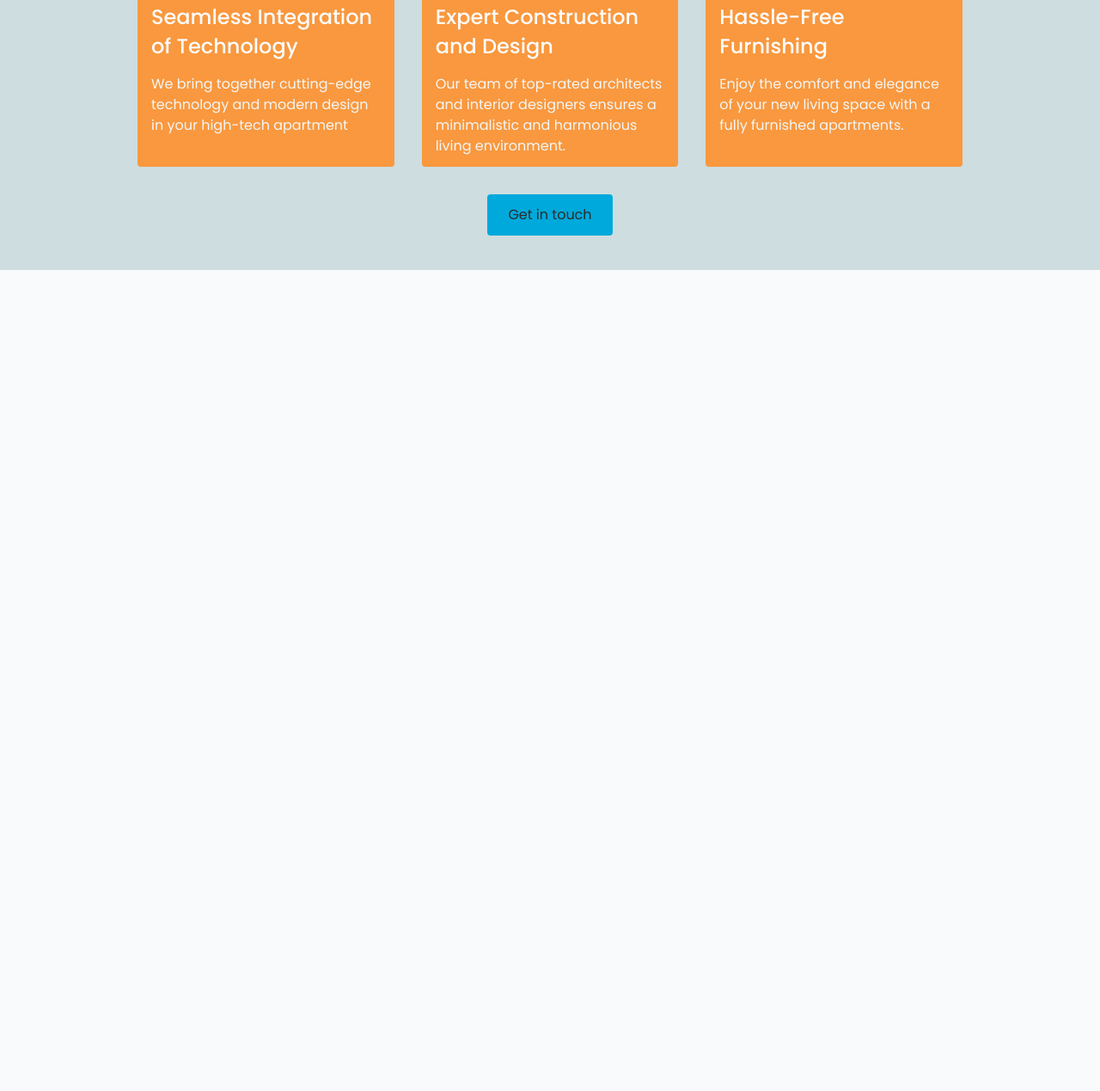
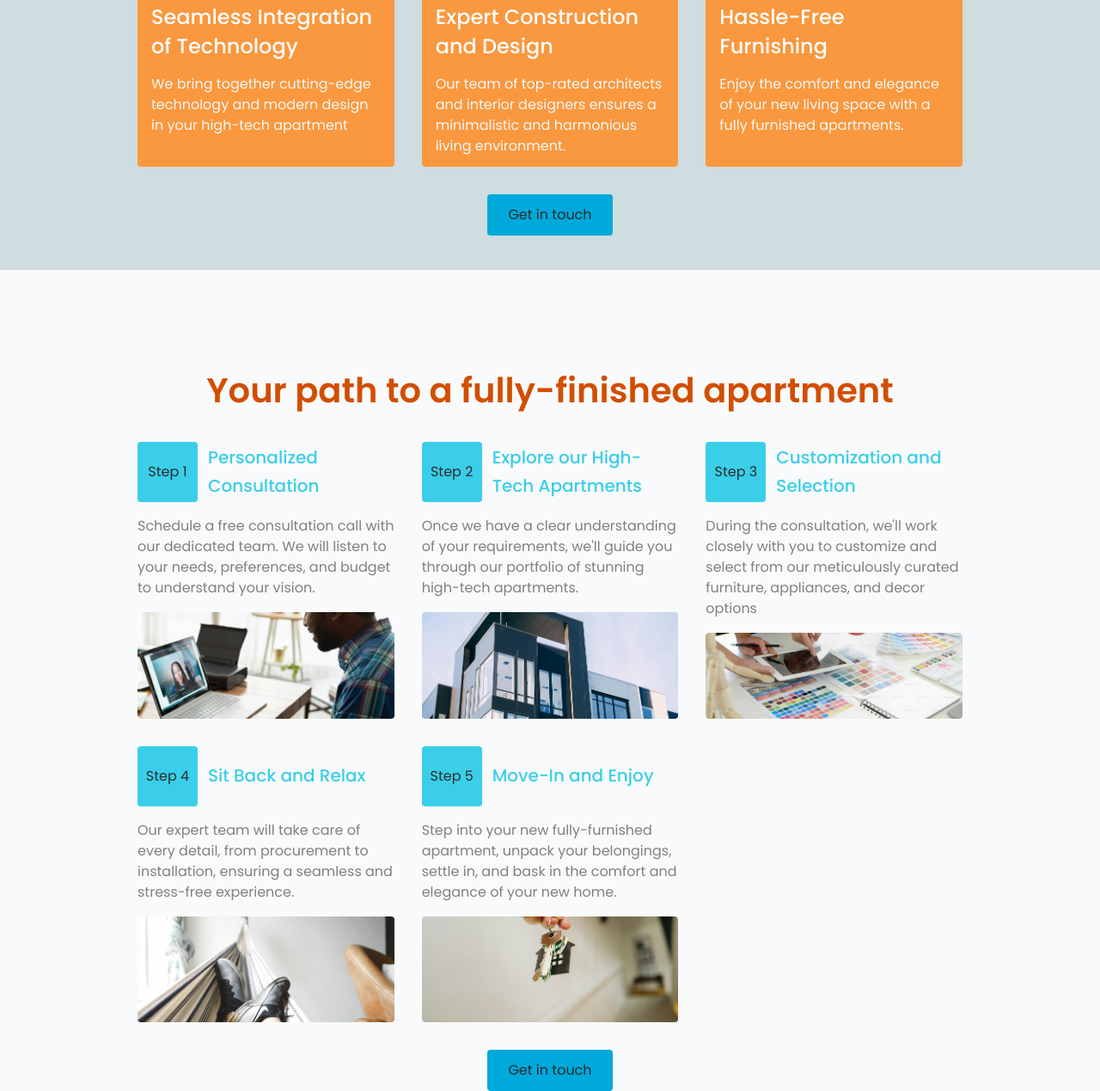
Before and after one commit to PitesFan/Real-Estate, a plain HTML site: page index.html in a window 1280 px wide. Shown: the part 864-2133 px from the top of the page at 86% size. Before the commit the page ends 1178 px from the top, so only its background shows below. Drawn offline with Linux system fonts and the light colour scheme.

Commit message:
added how it work section

```diff
--- a/index.html
+++ b/index.html
@@ -104,6 +104,55 @@
           <span class="regular-p text-primary">Get in touch </span>
         </a>
       </section>
+        <section class="how-it-works-section">
+            <h2 class="H2 secondary-dark">Your path to a fully-finished apartment</h2>
+            <div class="steps-container">
+                <div class="step">
+                     <div class="step-header">
+                        <div class="primary-light-bg step-number"> <p class="regular-p text-primary">Step 1</p></div>
+                         <h6 class="medium-H6 primary-light">Personalized Consultation</h6>
+                     </div>
+                    <p class="text-secondary regular-p">Schedule a free consultation call with our dedicated team. We will listen to your needs, preferences, and budget to understand your vision. </p>
+                    <img class="step-img" src="step1.jpg" alt="" />
+                </div>
+                <div class="step">
+                    <div class="step-header">
+                        <div class="primary-light-bg step-number"> <p class="regular-p text-primary">Step 2</p></div>
+                        <h6 class="medium-H6 primary-light">Explore our High-Tech Apartments</h6>
+                    </div>
+                    <p class="text-secondary regular-p">Once we have a clear understanding of your requirements, we'll guide you through our portfolio of stunning high-tech apartments. </p>
+                    <img class="step-img" src="step2.jpg" alt="" />
+                </div>
+                <div class="step">
+                    <div class="step-header">
+                        <div class="primary-light-bg step-number"> <p class="regular-p text-primary">Step 3</p></div>
+                        <h6 class="medium-H6 primary-light">Customization and Selection</h6>
+                    </div>
+                    <p class="text-secondary regular-p">During the consultation, we'll work closely with you to customize and select from our meticulously curated furniture, appliances, and decor options </p>
+                    <img class="step-img" src="step3.jpg" alt="" />
+                </div>
+                <div class="step">
+                    <div class="step-header">
+                        <div class="primary-light-bg step-number"> <p class="regular-p text-primary">Step 4</p></div>
+                        <h6 class="medium-H6 primary-light">Sit Back and Relax</h6>
+                    </div>
+                    <p class="text-secondary regular-p">Our expert team will take care of every detail, from procurement to installation, ensuring a seamless and stress-free experience. </p>
+                    <img class="step-img" src="step4.jpg" alt="" />
+                </div>
+                <div class="step">
+                    <div class="step-header">
+                        <div class="primary-light-bg step-number"> <p class="regular-p text-primary">Step 5</p></div>
+                        <h6 class="medium-H6 primary-light">Move-In and Enjoy </h6>
+                    </div>
+                    <p class="text-secondary regular-p">Step into your new fully-furnished apartment, unpack your belongings, settle in, and bask in the comfort and elegance of your new home. </p>
+                    <img class="step-img" src="step5.jpg" alt="" />
+                </div>
+            </div>
+            <a href="#" class="button primary-main-bg">
+                <span class="regular-p text-primary">Get in touch </span>
+            </a>
+        </section>
+
     </main>
 
     <footer></footer>
--- a/main.css
+++ b/main.css
@@ -115,3 +115,53 @@ main {
   width: fit-content;
   border-radius: 4px;
 }
+
+/* How-it-works-section styles */
+
+.how-it-works-section {
+    width: 100%;
+    display: flex;
+    flex-direction: column;
+    align-items: center;
+    justify-content: center;
+    row-gap: 32px;
+}
+
+.steps-container {
+    width: 100%;
+    display: grid;
+    grid-template-columns: repeat(3, minmax(0, 1fr));
+    gap: 32px;
+    grid-template-rows: repeat(2, 1fr);
+}
+
+.step {
+    display: flex;
+    flex-direction: column;
+    row-gap: 16px;
+    height: 100%;
+}
+
+.step-img {
+    border-radius: 4px;
+    flex-grow: 1;
+    object-fit: cover;
+    width: 100%;
+}
+
+.step-header {
+    display: flex;
+    flex-direction:row;
+    align-items: center;
+    gap: 12px;
+}
+
+.step-number{
+    display: flex;
+    padding: 8px;
+    min-width: 54px;
+    min-height: 54px;
+    justify-content: center;
+    align-items: center;
+    border-radius: 4px;
+}
--- a/styles.css
+++ b/styles.css
@@ -142,6 +142,10 @@ a {
   background-color: #00a9db;
 }
 
+.primary-light-bg {
+    background-color: #3ACEE9;
+}
+
 .secondary-light-bg {
   background-color: #f9983e;
 }
```
Also changed, not shown: step1.jpg (added), step2.jpg (added), step3.jpg (added), step4.jpg (added), step5.jpg (added).
